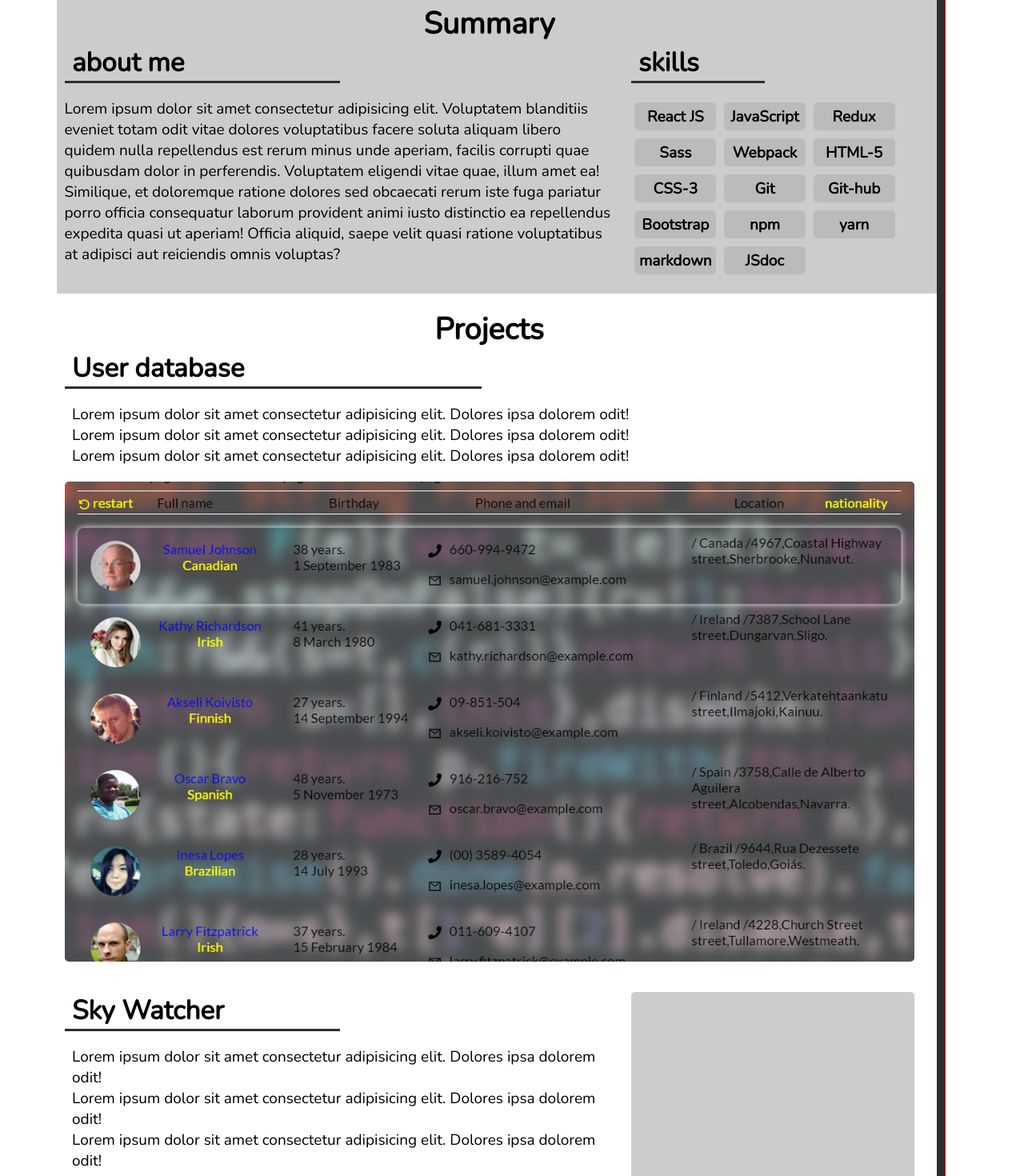
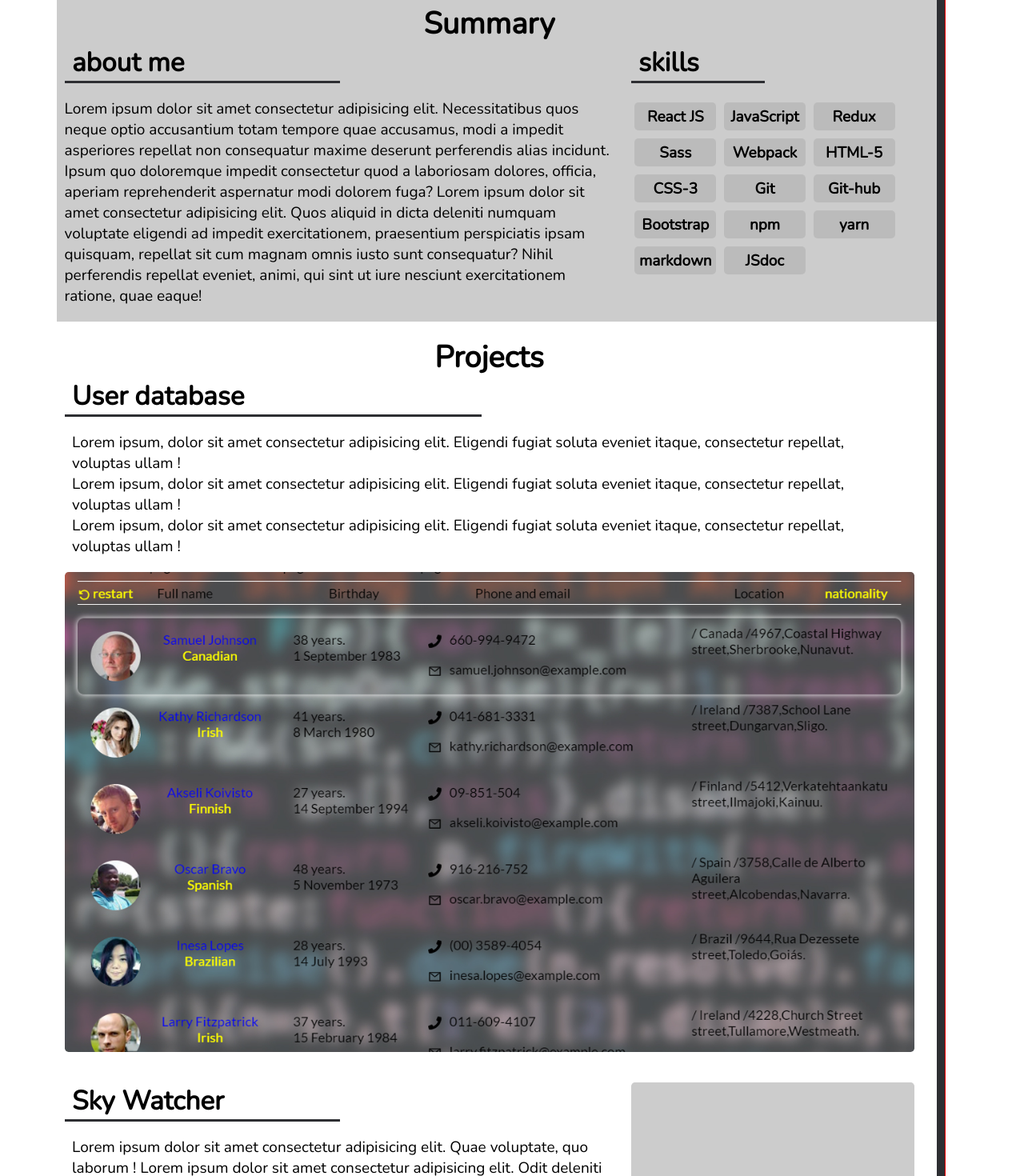
Before and after one commit to webioann/webpack-for-react, a React app: page / in a window 1280 px wide. Shown: the part 80-1550 px from the top of the page at 80% size. Built offline with nearby package versions, Linux system fonts and the light colour scheme.

Commit message:
'globe.scss' rename in 'reactor,made animation growLine and textContent.js'

```diff
--- a/src/COMPONENTS/App.js
+++ b/src/COMPONENTS/App.js
@@ -16,7 +16,9 @@ function App() {
         <Projects/>
         <Contacts/>
         <section className="footer">
-          &copy; 2021. Create by Webioann. &reg;
+          &copy;
+          2021. Create by Webioann.
+          &reg;
         </section>
       </div>
     </div>
--- a/src/COMPONENTS/Projects.js
+++ b/src/COMPONENTS/Projects.js
@@ -1,4 +1,5 @@
 import React from 'react'
+import { textContent } from './textContent';
 import './app.scss'
 
 function Projects(props) {
@@ -15,9 +16,9 @@ function Projects(props) {
                     <div className="subtitle row">
                         <h3>User database</h3>
                     </div>
-                    <p>Lorem ipsum dolor sit amet consectetur adipisicing elit. Dolores ipsa dolorem odit!</p>
-                    <p>Lorem ipsum dolor sit amet consectetur adipisicing elit. Dolores ipsa dolorem odit!</p>
-                    <p>Lorem ipsum dolor sit amet consectetur adipisicing elit. Dolores ipsa dolorem odit!</p>
+                    <p> {textContent.userDataBaseText} </p>
+                    <p> {textContent.userDataBaseText} </p>
+                    <p> {textContent.userDataBaseText} </p>
                 </div>
                 <div className="user-screenshot col-12">
                 </div>
@@ -28,9 +29,9 @@ function Projects(props) {
                     <div className="subtitle row">
                         <h3>Sky Watcher</h3>
                     </div>
-                    <p>Lorem ipsum dolor sit amet consectetur adipisicing elit. Dolores ipsa dolorem odit!</p>
-                    <p>Lorem ipsum dolor sit amet consectetur adipisicing elit. Dolores ipsa dolorem odit!</p>
-                    <p>Lorem ipsum dolor sit amet consectetur adipisicing elit. Dolores ipsa dolorem odit!</p>
+                    <p> {textContent.skyWatcherText} </p>
+                    <p> {textContent.skyWatcherText} </p>
+                    <p> {textContent.skyWatcherText} </p>
                 </div>
                 <div className="weather-screenshot col-md-6 col-lg-4"></div>
             </div>
--- a/src/COMPONENTS/Summary.js
+++ b/src/COMPONENTS/Summary.js
@@ -1,10 +1,11 @@
 import React, { useState } from 'react'
 import { dataSkills } from './data-skills.js'
+import { textContent } from './textContent.js'
 import './app.scss'
 
 function Summary() {
-    const [classes,setClases] = useState('tool col-4 col-sm-4 col-md-6 col-lg-4 on-start')
-    const [delay,setDelay] = useState('')
+    const [classes,setClases] = useState('tool col-4 col-md-6 col-lg-4 on-start')
+    // const [delay,setDelay] = useState('')
 
 
     return (
@@ -17,7 +18,7 @@ function Summary() {
                     <div className="subtitle row">
                         <h3>about me</h3>
                     </div>
-                    <div className="text row">Lorem ipsum dolor sit amet consectetur adipisicing elit. Voluptatem blanditiis eveniet totam odit vitae dolores voluptatibus facere soluta aliquam libero quidem nulla repellendus est rerum minus unde aperiam, facilis corrupti quae quibusdam dolor in perferendis. Voluptatem eligendi vitae quae, illum amet ea! Similique, et doloremque ratione dolores sed obcaecati rerum iste fuga pariatur porro officia consequatur laborum provident animi iusto distinctio ea repellendus expedita quasi ut aperiam! Officia aliquid, saepe velit quasi ratione voluptatibus at adipisci aut reiciendis omnis voluptas?</div>
+                    <div className="text row"> {textContent.aboutMeText}</div>
                 </div>
                 <div className="skills col-md-4">
                     <div className="subtitle row">
--- a/src/COMPONENTS/app.scss
+++ b/src/COMPONENTS/app.scss
@@ -1,4 +1,4 @@
-@import "../Globe.scss";
+@import "../reactor.scss";
 
 .app {
   background-color: #2d2e32;
@@ -16,10 +16,23 @@
     }
     .subtitle::after{
       content: '';
-      width: 50%;
+      width: 0%;
       height: 3px;
       background-color: #2d2e32;
+      animation-name: growLine;
+      animation-duration: 4300ms;
+      animation-delay: 400ms;
+      animation-timing-function: linear;
+      animation-iteration-count: 1;
+      animation-direction: normal;
+      animation-fill-mode: forwards;
     }
+    @keyframes growLine {
+      0%{ width: 0%; }
+      85%{ width: 53%; }
+      100%{ width: 50%; }
+    }
+
   }
 
   .navbar {
--- a/src/COMPONENTS/data-skills.js
+++ b/src/COMPONENTS/data-skills.js
@@ -1,16 +1,16 @@
 export const dataSkills = [
-    {title: 'React JS', id: 1, delay: "200ms"},
-    {title: 'JavaScript', id: 2, delay: "500ms"},
-    {title: 'Redux', id: 3, delay: "800ms"},
-    {title: 'Sass', id: 4, delay: "1100ms"},
-    {title: 'Webpack', id: 5, delay: "1400ms"},
-    {title: 'HTML-5', id: 6, delay: "1700ms"},
-    {title: 'CSS-3', id: 7, delay: "2000ms"},
-    {title: 'Git', id: 8, delay: "2300ms"},
-    {title: 'Git-hub', id: 9, delay: "2600ms"},
-    {title: 'Bootstrap', id: 10, delay: "2900ms"},
-    {title: 'npm', id: 11, delay: "3200ms"},
-    {title: 'yarn', id: 12, delay: "3500ms"},
-    {title: 'markdown', id: 13, delay: "3800ms"},
-    {title: 'JSdoc', id: 14, delay: "4100ms"},
+    {title: 'React JS', id: 1, delay: "400ms"},
+    {title: 'JavaScript', id: 2, delay: "700ms"},
+    {title: 'Redux', id: 3, delay: "1000ms"},
+    {title: 'Sass', id: 4, delay: "1300ms"},
+    {title: 'Webpack', id: 5, delay: "1600ms"},
+    {title: 'HTML-5', id: 6, delay: "1900ms"},
+    {title: 'CSS-3', id: 7, delay: "2200ms"},
+    {title: 'Git', id: 8, delay: "2500ms"},
+    {title: 'Git-hub', id: 9, delay: "2800ms"},
+    {title: 'Bootstrap', id: 10, delay: "3100ms"},
+    {title: 'npm', id: 11, delay: "3400ms"},
+    {title: 'yarn', id: 12, delay: "3700ms"},
+    {title: 'markdown', id: 13, delay: "4000ms"},
+    {title: 'JSdoc', id: 14, delay: "4300ms"},
 ];
--- /dev/null
+++ b/src/COMPONENTS/textContent.js
@@ -0,0 +1,7 @@
+export const textContent = {
+    aboutMeText: "Lorem ipsum dolor sit amet consectetur adipisicing elit. Necessitatibus quos neque optio accusantium totam tempore quae accusamus, modi a impedit asperiores repellat non consequatur maxime deserunt perferendis alias incidunt. Ipsum quo doloremque impedit consectetur quod a laboriosam dolores, officia, aperiam reprehenderit aspernatur modi dolorem fuga? Lorem ipsum dolor sit amet consectetur adipisicing elit. Quos aliquid in dicta deleniti numquam voluptate eligendi ad impedit exercitationem, praesentium perspiciatis ipsam quisquam, repellat sit cum magnam omnis iusto sunt consequatur? Nihil perferendis repellat eveniet, animi, qui sint ut iure nesciunt exercitationem ratione, quae eaque!",
+
+    userDataBaseText: "Lorem ipsum, dolor sit amet consectetur adipisicing elit. Eligendi fugiat soluta eveniet itaque, consectetur repellat, voluptas ullam !",
+
+    skyWatcherText: "Lorem ipsum dolor sit amet consectetur adipisicing elit. Quae voluptate, quo laborum ! Lorem ipsum dolor sit amet consectetur adipisicing elit. Odit deleniti eaque eius id omnis."
+};
--- a/src/index.html
+++ b/src/index.html
@@ -4,7 +4,7 @@
     <meta charset="UTF-8">
     <meta http-equiv="X-UA-Compatible" content="IE=edge">
     <meta name="viewport" content="width=device-width, initial-scale=1.0">
-    <title>Webpack React auto</title>
+    <title>Portfolio webpack</title>
 </head>
 <body>
     <div id="root"></div>
```
Also changed, not shown: src/reactor.scss (renamed from src/Globe.scss).
